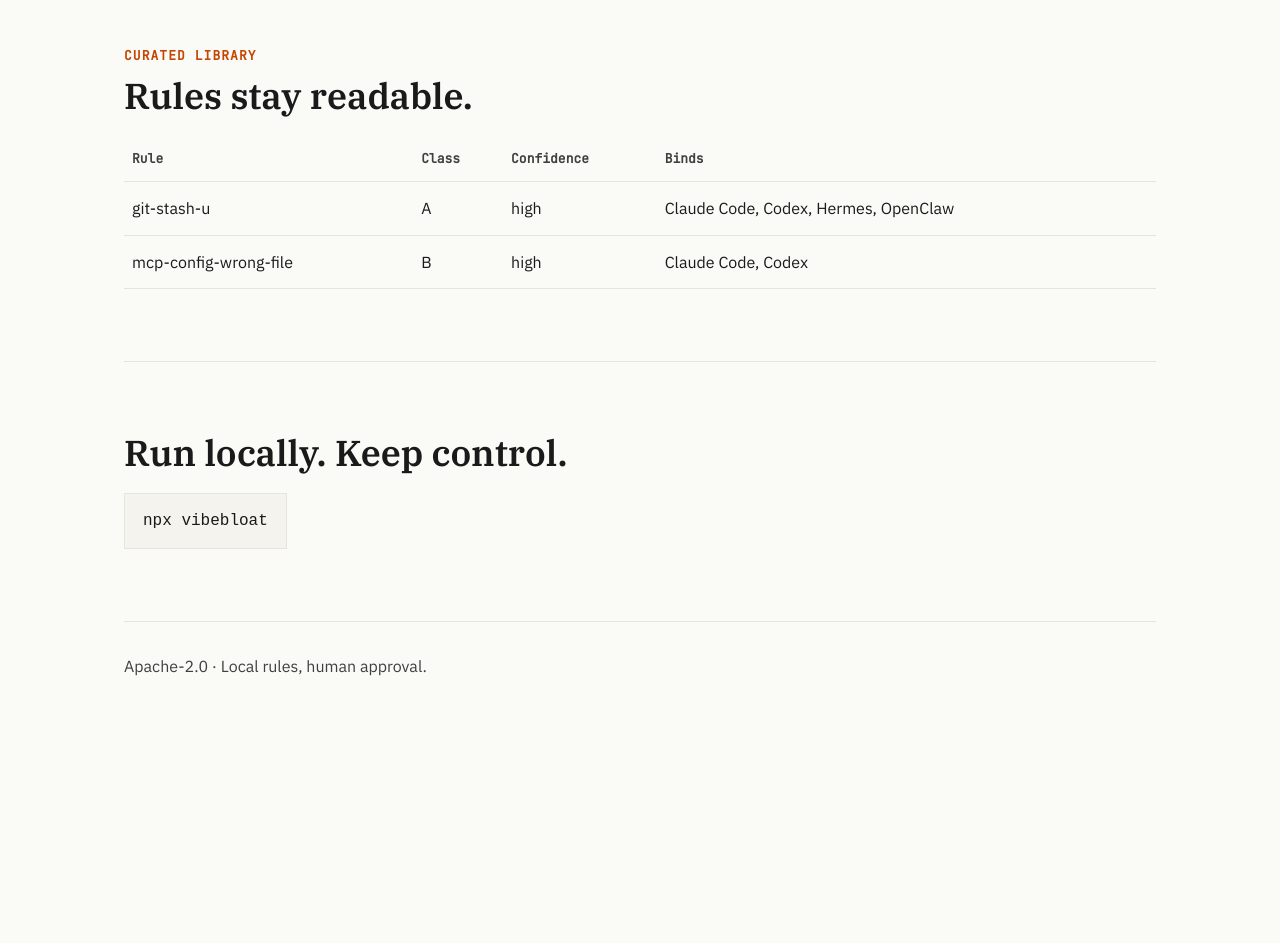
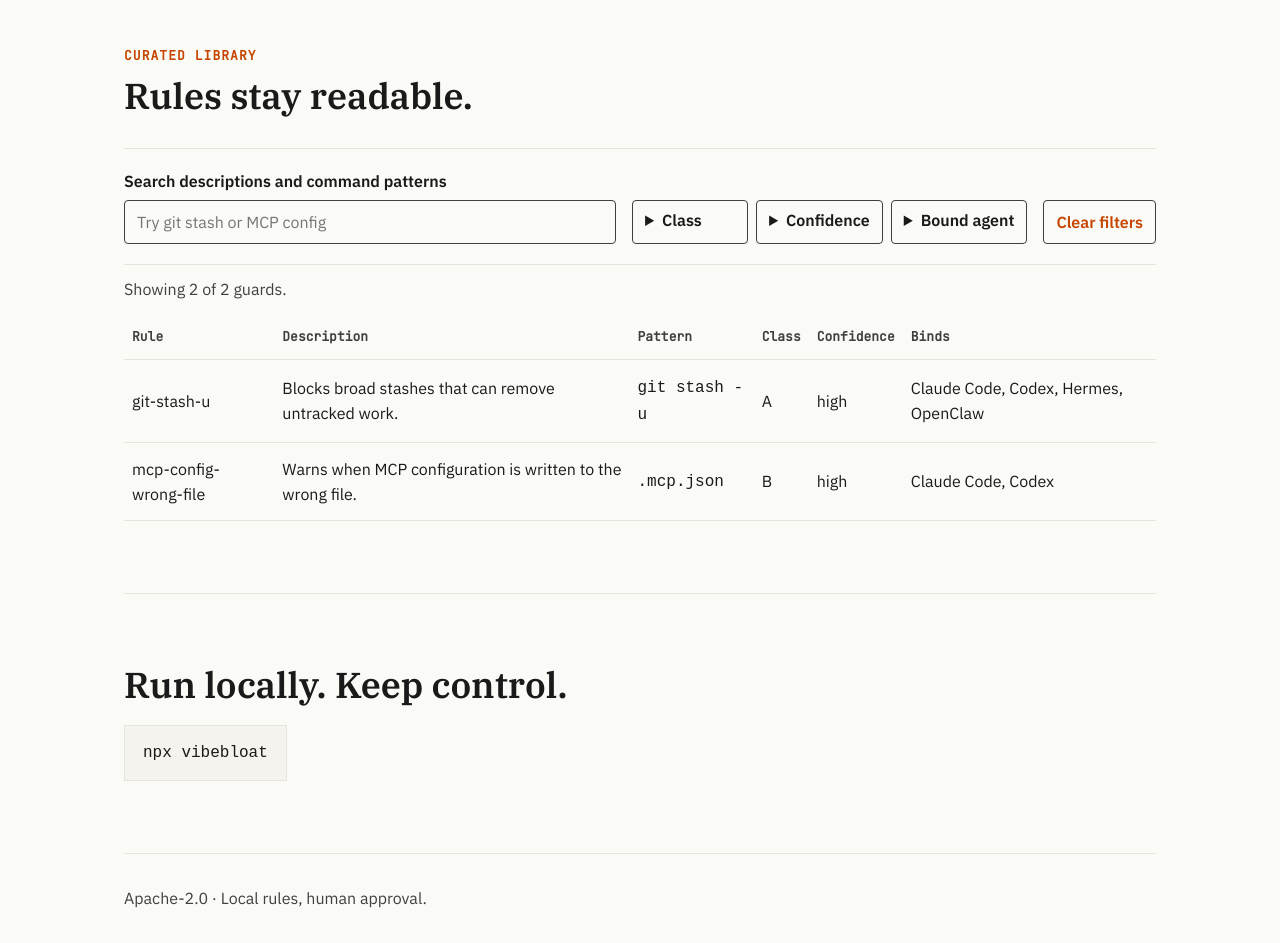
Before and after one commit to veltri-23/vibebloat, a website: page site/index.html in a window 1280 px wide. Shown: the part 840-1783 px from the top of the page. Before the commit the page ends 1551 px from the top, so only its background shows below. Drawn offline with Linux system fonts and the light colour scheme.

Commit message:
feat: add accessible guard library search

```diff
--- a/site/index.html
+++ b/site/index.html
@@ -10,8 +10,9 @@
     <link rel="stylesheet" href="styles.css">
   </head>
   <body>
-    <header><a class="wordmark" href="#top">vibebloat</a><a href="#library">Guard library</a></header>
-    <main id="top">
+    <a class="skip-link" href="#main-content">Skip to content</a>
+    <header><a class="wordmark" href="#main-content">vibebloat</a><a href="#library">Guard library</a></header>
+    <main id="main-content">
       <section class="hero" aria-labelledby="hero-title">
         <p class="eyebrow">AGENT SAFETY, LOCAL FIRST</p>
         <h1 id="hero-title">Your agent's memory taxes every prompt.</h1>
@@ -26,10 +27,59 @@
       <section id="library" aria-labelledby="library-title">
         <p class="eyebrow">CURATED LIBRARY</p>
         <h2 id="library-title">Rules stay readable.</h2>
-        <div class="table-wrap"><table role="grid"><thead><tr><th>Rule</th><th>Class</th><th>Confidence</th><th>Binds</th></tr></thead><tbody><tr><td>git-stash-u</td><td>A</td><td>high</td><td>Claude Code, Codex, Hermes, OpenClaw</td></tr><tr><td>mcp-config-wrong-file</td><td>B</td><td>high</td><td>Claude Code, Codex</td></tr></tbody></table></div>
+        <div class="library-tools">
+          <div class="search-control">
+            <label for="library-search">Search descriptions and command patterns</label>
+            <input id="library-search" type="search" autocomplete="off" placeholder="Try git stash or MCP config">
+          </div>
+          <div class="filter-groups" aria-label="Filter guards">
+            <details class="filter-menu">
+              <summary>Class</summary>
+              <fieldset>
+                <legend>Filter by class</legend>
+                <label><input type="checkbox" name="class" value="A"> Class A</label>
+                <label><input type="checkbox" name="class" value="B"> Class B</label>
+                <label><input type="checkbox" name="class" value="C"> Class C</label>
+                <label><input type="checkbox" name="class" value="D"> Class D</label>
+              </fieldset>
+            </details>
+            <details class="filter-menu">
+              <summary>Confidence</summary>
+              <fieldset>
+                <legend>Filter by confidence</legend>
+                <label><input type="checkbox" name="confidence" value="high"> High</label>
+                <label><input type="checkbox" name="confidence" value="low"> Low</label>
+              </fieldset>
+            </details>
+            <details class="filter-menu">
+              <summary>Bound agent</summary>
+              <fieldset>
+                <legend>Filter by bound agent</legend>
+                <label><input type="checkbox" name="agent" value="claude-code"> Claude Code</label>
+                <label><input type="checkbox" name="agent" value="codex"> Codex</label>
+                <label><input type="checkbox" name="agent" value="hermes"> Hermes</label>
+                <label><input type="checkbox" name="agent" value="openclaw"> OpenClaw</label>
+              </fieldset>
+            </details>
+          </div>
+          <button class="clear-filters" id="clear-library-filters" type="button">Clear filters</button>
+        </div>
+        <p class="library-status" id="library-status" role="status" aria-live="polite" aria-atomic="true">Showing 2 of 2 guards.</p>
+        <p class="library-empty" id="library-empty" hidden>No guards match current search and filters.</p>
+        <div class="table-wrap">
+          <table role="grid">
+            <caption>Curated community guards</caption>
+            <thead><tr><th>Rule</th><th>Description</th><th>Pattern</th><th>Class</th><th>Confidence</th><th>Binds</th></tr></thead>
+            <tbody>
+              <tr data-guard-row data-id="git-stash-u" data-description="Blocks broad stashes that can remove untracked work." data-pattern="git stash -u" data-class="A" data-confidence="high" data-agents="claude-code,codex,hermes,openclaw"><td>git-stash-u</td><td>Blocks broad stashes that can remove untracked work.</td><td><code>git stash -u</code></td><td>A</td><td>high</td><td>Claude Code, Codex, Hermes, OpenClaw</td></tr>
+              <tr data-guard-row data-id="mcp-config-wrong-file" data-description="Warns when MCP configuration is written to the wrong file." data-pattern=".mcp.json" data-class="B" data-confidence="high" data-agents="claude-code,codex"><td>mcp-config-wrong-file</td><td>Warns when MCP configuration is written to the wrong file.</td><td><code>.mcp.json</code></td><td>B</td><td>high</td><td>Claude Code, Codex</td></tr>
+            </tbody>
+          </table>
+        </div>
       </section>
       <section id="install" aria-labelledby="install-title"><h2 id="install-title">Run locally. Keep control.</h2><pre><code>npx vibebloat</code></pre></section>
     </main>
     <footer>Apache-2.0 · Local rules, human approval.</footer>
+    <script type="module" src="library-filter.js"></script>
   </body>
 </html>
--- /dev/null
+++ b/site/library-filter.js
@@ -0,0 +1,83 @@
+function normalized(value) {
+  return String(value ?? "").trim().toLowerCase();
+}
+
+function selectedSet(values) {
+  return new Set((values ?? []).map(normalized).filter(Boolean));
+}
+
+function matchesSelection(selected, values) {
+  return selected.size === 0 || values.some((value) => selected.has(normalized(value)));
+}
+
+export function filterGuardRecords(records, criteria = {}) {
+  const terms = normalized(criteria.query).split(/\s+/).filter(Boolean);
+  const classes = selectedSet(criteria.classes);
+  const confidences = selectedSet(criteria.confidences);
+  const agents = selectedSet(criteria.agents);
+
+  return records.filter((record) => {
+    const text = normalized(`${record.id} ${record.description} ${record.pattern}`);
+    return terms.every((term) => text.includes(term))
+      && matchesSelection(classes, [record.class])
+      && matchesSelection(confidences, [record.confidence])
+      && matchesSelection(agents, record.agents);
+  });
+}
+
+function selectedValues(root, name) {
+  return [...root.querySelectorAll(`input[name="${name}"]:checked`)].map((input) => input.value);
+}
+
+export function initializeLibrarySearch(root = document) {
+  const section = root.querySelector("#library");
+  if (!section) return;
+
+  const search = section.querySelector("#library-search");
+  const status = section.querySelector("#library-status");
+  const empty = section.querySelector("#library-empty");
+  const clear = section.querySelector("#clear-library-filters");
+  const rows = [...section.querySelectorAll("[data-guard-row]")];
+  const records = rows.map((row) => ({
+    id: row.dataset.id,
+    description: row.dataset.description,
+    pattern: row.dataset.pattern,
+    class: row.dataset.class,
+    confidence: row.dataset.confidence,
+    agents: row.dataset.agents.split(","),
+    row,
+  }));
+
+  const update = () => {
+    const matches = new Set(filterGuardRecords(records, {
+      query: search.value,
+      classes: selectedValues(section, "class"),
+      confidences: selectedValues(section, "confidence"),
+      agents: selectedValues(section, "agent"),
+    }));
+    for (const record of records) record.row.hidden = !matches.has(record);
+    empty.hidden = matches.size !== 0;
+    status.textContent = matches.size === 0
+      ? "No guards match current search and filters."
+      : `Showing ${matches.size} of ${records.length} guards.`;
+  };
+
+  search.addEventListener("input", update);
+  section.addEventListener("change", update);
+  clear.addEventListener("click", () => {
+    search.value = "";
+    for (const input of section.querySelectorAll('input[type="checkbox"]')) input.checked = false;
+    update();
+    search.focus();
+  });
+  section.addEventListener("keydown", (event) => {
+    if (event.key !== "Escape") return;
+    const menu = event.target.closest("details[open]");
+    if (!menu) return;
+    menu.open = false;
+    menu.querySelector("summary").focus();
+  });
+  update();
+}
+
+if (typeof document !== "undefined") initializeLibrarySearch();
--- a/site/styles.css
+++ b/site/styles.css
@@ -12,3 +12,23 @@ h1,h2 { font-family:var(--font-display); line-height:1.08; margin:0 0 20px; } h1
 .table-wrap { overflow-x:auto; } table { width:100%; border-collapse:collapse; text-align:left; } th,td { padding:14px 8px; border-bottom:1px solid var(--line); } th { font:600 13px var(--font-mono); color:var(--ink-700); }
 pre { display:inline-block; margin:0; padding:14px 18px; background:var(--paper-tint); border:1px solid var(--line); font-family:var(--font-mono); } footer { padding-top:32px; padding-bottom:32px; color:var(--ink-700); } :focus-visible { outline:2px solid var(--accent); outline-offset:2px; }
 @media (max-width:640px) { section { padding:48px 0; } header,main,footer { padding-left:18px; padding-right:18px; } }
+.skip-link { position:fixed; left:16px; top:12px; z-index:20; padding:10px 14px; background:var(--paper); border:2px solid var(--accent); transform:translateY(-150%); }
+.skip-link:focus { transform:translateY(0); }
+.library-tools { display:flex; align-items:flex-end; gap:16px; flex-wrap:wrap; margin:32px 0 12px; padding:20px 0; border-top:1px solid var(--line); border-bottom:1px solid var(--line); }
+.search-control { flex:1 1 320px; }
+.search-control label { display:block; margin-bottom:6px; font-weight:600; }
+.search-control input { width:100%; min-height:44px; padding:9px 12px; border:1px solid var(--ink-700); border-radius:4px; background:var(--paper); color:var(--ink-900); font:inherit; }
+.filter-groups { display:flex; align-items:flex-end; gap:8px; flex-wrap:wrap; }
+.filter-menu { position:relative; }
+.filter-menu summary,.clear-filters { min-height:44px; padding:9px 12px; border:1px solid var(--ink-700); border-radius:4px; background:var(--paper); color:var(--ink-900); font:600 16px var(--font-body); cursor:pointer; }
+.filter-menu summary { min-width:116px; list-style-position:inside; }
+.filter-menu fieldset { position:absolute; z-index:10; min-width:190px; margin:6px 0 0; padding:8px; border:1px solid var(--ink-700); border-radius:4px; background:var(--paper); box-shadow:0 8px 20px rgba(26,26,26,.12); }
+.filter-menu legend { padding:0 4px; font-weight:600; }
+.filter-menu label { display:flex; min-height:44px; align-items:center; gap:9px; padding:4px 6px; white-space:nowrap; }
+.filter-menu input { width:18px; height:18px; accent-color:var(--accent); }
+.clear-filters { color:var(--accent); }
+.library-status,.library-empty { margin:12px 0; color:var(--ink-700); }
+.library-empty { padding:16px 0; border-bottom:1px solid var(--line); }
+caption { position:absolute; width:1px; height:1px; padding:0; margin:-1px; overflow:hidden; clip:rect(0,0,0,0); white-space:nowrap; border:0; }
+tbody tr[hidden] { display:none; }
+@media (max-width:640px) { .library-tools,.filter-groups { align-items:stretch; } .filter-groups,.filter-menu,.clear-filters { width:100%; } .filter-menu summary { width:100%; } .filter-menu fieldset { position:static; width:100%; box-shadow:none; } }
```
Also changed, not shown: tests/site-library-filter.test.ts (added, +30 -0 lines).
